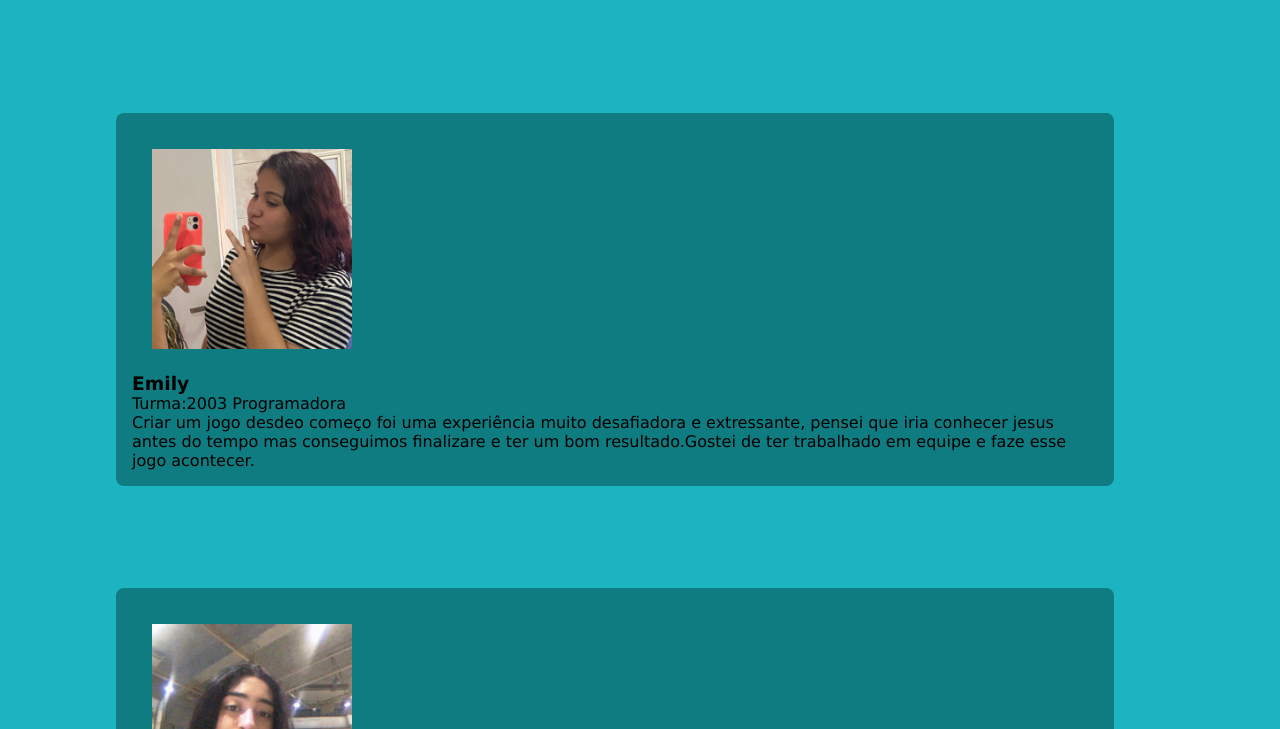
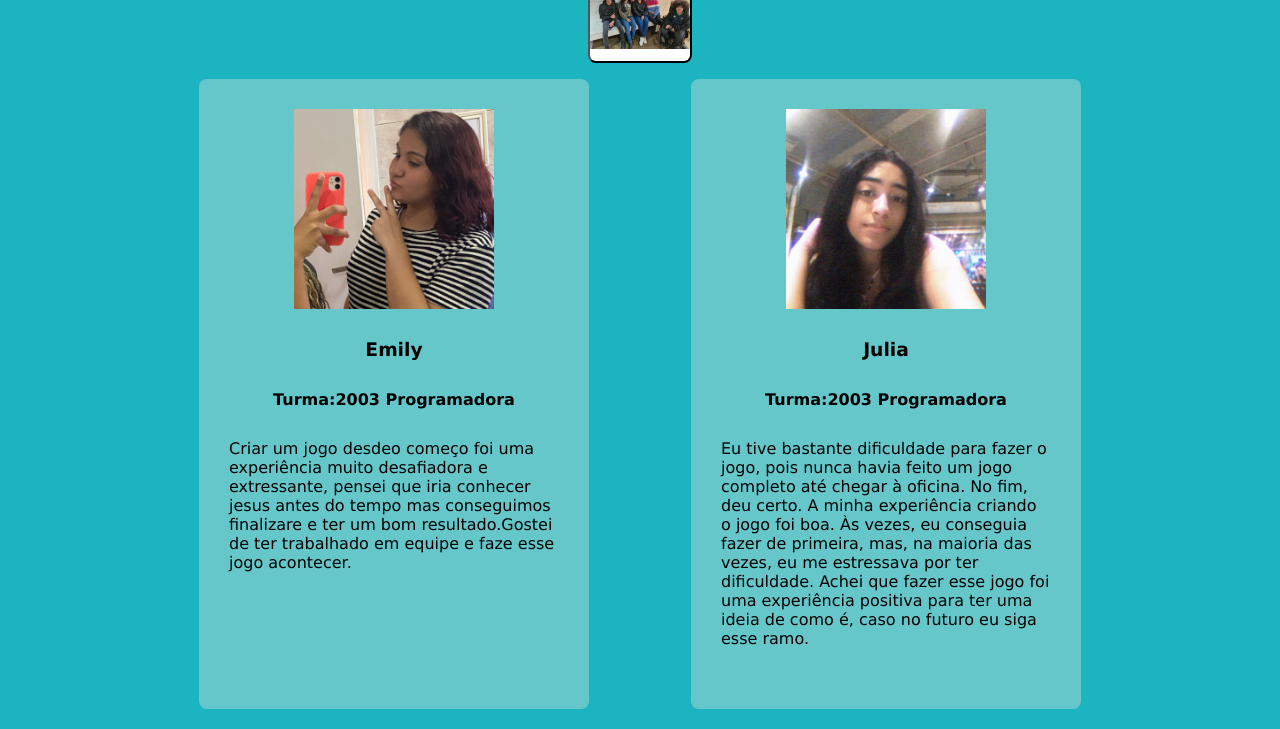
Before and after one commit to emilyl2008/siteoi2, a website: page page4.html in a window 1280 px wide. Shown: the part 258-987 px from the top of the page. Drawn offline with Linux system fonts and the light colour scheme.

Commit message:
alteracoes nos cards

```diff
--- a/page4.html
+++ b/page4.html
@@ -8,12 +8,12 @@
     <link rel="stylesheet" href="styles.css" />
     <link rel="stylesheet" href="script.js" />
   </head>
-  <body>
+  <body class="pagIntegrantes">
 
 
 
 
-    <a href="/">Tela inicial</a>
+    <a href="/" class="retorno">Tela inicial</a>
     <a href="/page4.html" aria-current="page"></a>
 
 
@@ -41,7 +41,8 @@
       <div class="card">
         <img src="emily.jpg" alt="" />
         <h3>Emily</h3>
-        <div class="info">Turma:2003 Programadora
+        <div class="info">
+          <h4>Turma:2003 Programadora</h4>
           <p>Criar um jogo desdeo começo foi uma experiência muito desafiadora e extressante,
             pensei que iria conhecer jesus antes do tempo mas conseguimos finalizare e ter
             um bom resultado.Gostei de ter trabalhado em equipe e faze esse jogo acontecer.         </p>
@@ -51,7 +52,9 @@
       <div class="card">
         <img src="julia.jpg" alt="" />
         <h3>Julia</h3>
-        <div class="info">Turma:2003 Programadora
+        <div class="info">
+          <h4>Turma:2003 Programadora</h4>
+
           <p>Eu tive bastante dificuldade para fazer o jogo, pois nunca havia feito um jogo completo até chegar à oficina. No fim, deu certo. A minha experiência criando o jogo foi boa. Às vezes, eu conseguia fazer de primeira, mas, na maioria das vezes, eu me estressava por ter dificuldade. Achei que fazer esse jogo foi uma experiência positiva para ter uma ideia de como é, caso no futuro eu siga esse ramo.</p>
         </div>
       </div>
@@ -59,7 +62,8 @@
       <div class="card">
         <img src="sarah.jpg" alt="" />
         <h3>Sarah</h3>
-        <div class="info">Turma:2002 Multimidia
+        <div class="info">
+          <h4>Turma:2002 Multimidia</h4>
           <p>Fazer um jogo foi uma experiência muito legal e, ao mesmo tempo, desafiadora. Teve momentos em que deu raiva, porque algumas não davam certo,mas no fim valeu a pena.
             Fazer o jogo me deu muito experiência e aprendizado.</p>
         </div>
@@ -68,7 +72,8 @@
       <div class="card">
         <img src="pedrog.jpg" alt="" />
         <h3>Pedro Gabriel</h3>
-        <div class="info">Turma:2001 Multimidia
+        <div class="info">
+          <h4>Turma:2001 Multimidia</h4>
           <p>Desenvolver a história e desing do jogo, me deu um novo olhar para oq é a criatividade e criação, isso me mostrou o quão vasta pode ser a criação de um jogo, ate os jogos simples. Essa criação foi divertida e gratificante</p>
         </div>
       </div>
@@ -76,7 +81,9 @@
       <div class="card">
         <img src="mario1.png" alt="" />
         <h3>Guilherme</h3>
-        <div class="info">Turma:2001 Multimidia
+        <div class="info">
+          <h4>Turma:2001 Multimidia</h4>
+
           <p>Criar as artes desse jogo foi ótimo, é incrível ver ideias e imaginação se tornando reais e jogáveis. Eu espero que esse seja o primeiro de muitos jogos a vou desenhar, por mais desafiador que tenha sido; foi divertido e gratificante</p>
         </div>
       </div>
--- a/styles.css
+++ b/styles.css
@@ -6,6 +6,13 @@ body {
   background: #1db4c2;
   background: linear-gradient(179deg, #4294ff);
 
+}
+
+.pagIntegrantes{
+  display: flex;
+  align-items: center;
+  justify-content: center;
+  flex-direction: column;
 }
 
 .conteiner {
@@ -118,11 +125,15 @@ a {
   display: flex;
   flex-direction: row;
   flex-wrap: wrap;
-  justify-content: flex-start;
-  margin-right: 50px;
+  justify-content: center;
   align-items: center;
-  padding: 100px;
   gap: 70px;
+}
+
+.retorno{
+  margin-top: 50px;
+  font-size: 30px;
+
 }
 
 .conteiner4 h1 {
@@ -136,17 +147,21 @@ a {
 .card > img {
   width: 200px;
   height: auto;
-  padding: 20px;
   border: none;
-  border-radius: 20px;
 }
 
 .card {
-  background-color: rgb(14, 124, 128);
-  padding:1rem;
+  background-color:rgb(102, 199, 202);
+  padding:30px;
   margin: 1rem;
   border-radius: 8px;
   font-family: Verdana, Geneva, Tahoma, sans-serif;
+  max-width: 330px;
+  display: flex;
+  flex-direction: column;
+  align-items: center;
+  gap: 30px;
+  min-height: 570px;
 }
 
 /* .card :hover { cursor: pointer;
@@ -165,14 +180,29 @@ a {
   left: 0;
   padding: 10px;
   display: none;
-
   width: 100%;
   font-family: Verdana, Geneva, Tahoma, sans-serif;
 }
 
+.info{
+  display: flex;
+  flex-direction: column;
+  align-items: center;
+  justify-content: center;
+  gap: 30px;
+}
+
+.info > p{
+  /* min-height: 210px; */
+}
+
 .modal{
-  margin-left: 700px;
   height: 100px;
-  background-color: rgb(136, 7, 7);
+  background-color: rgb(255, 255, 255);
   border-radius: 8px;
+  transition: 0.5s;
 }
+
+.modal:hover{
+  box-shadow: 10px 10px 5px 0px rgba(0,0,0,0.75);
+}
```
